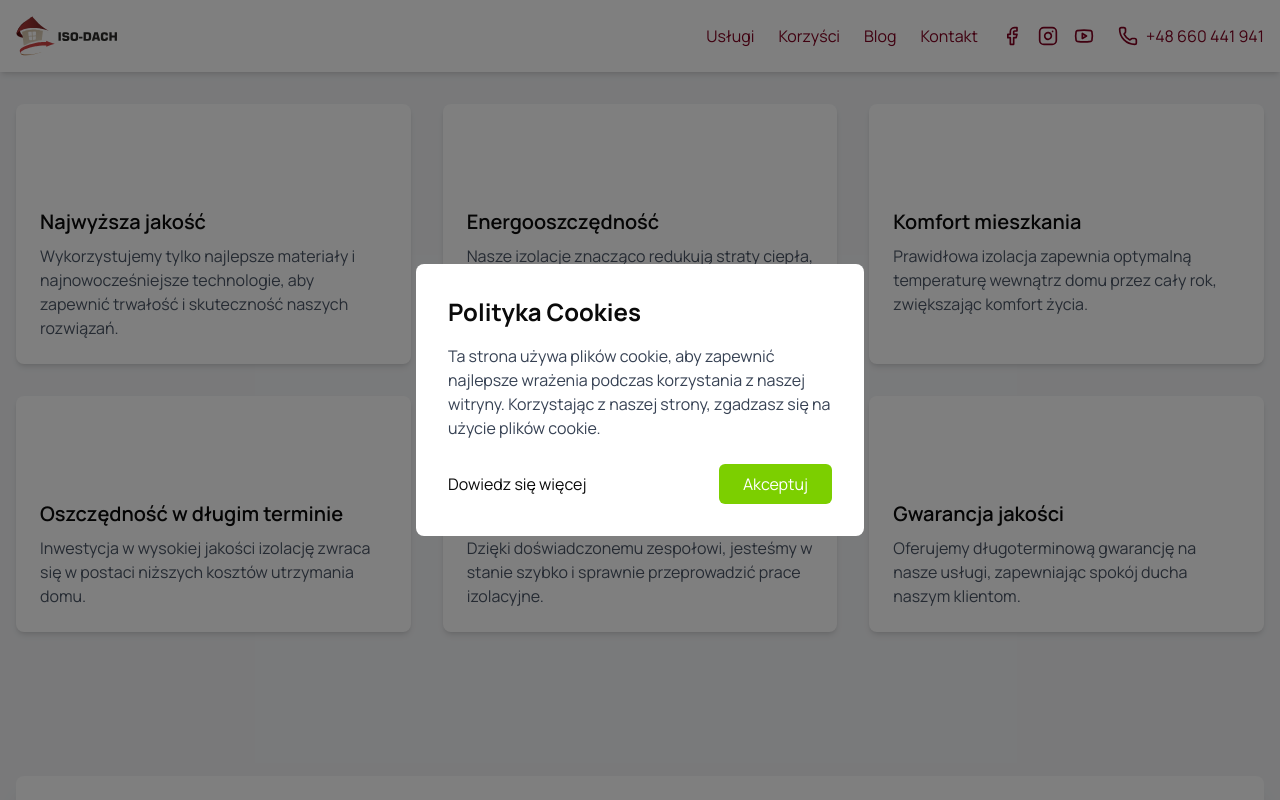
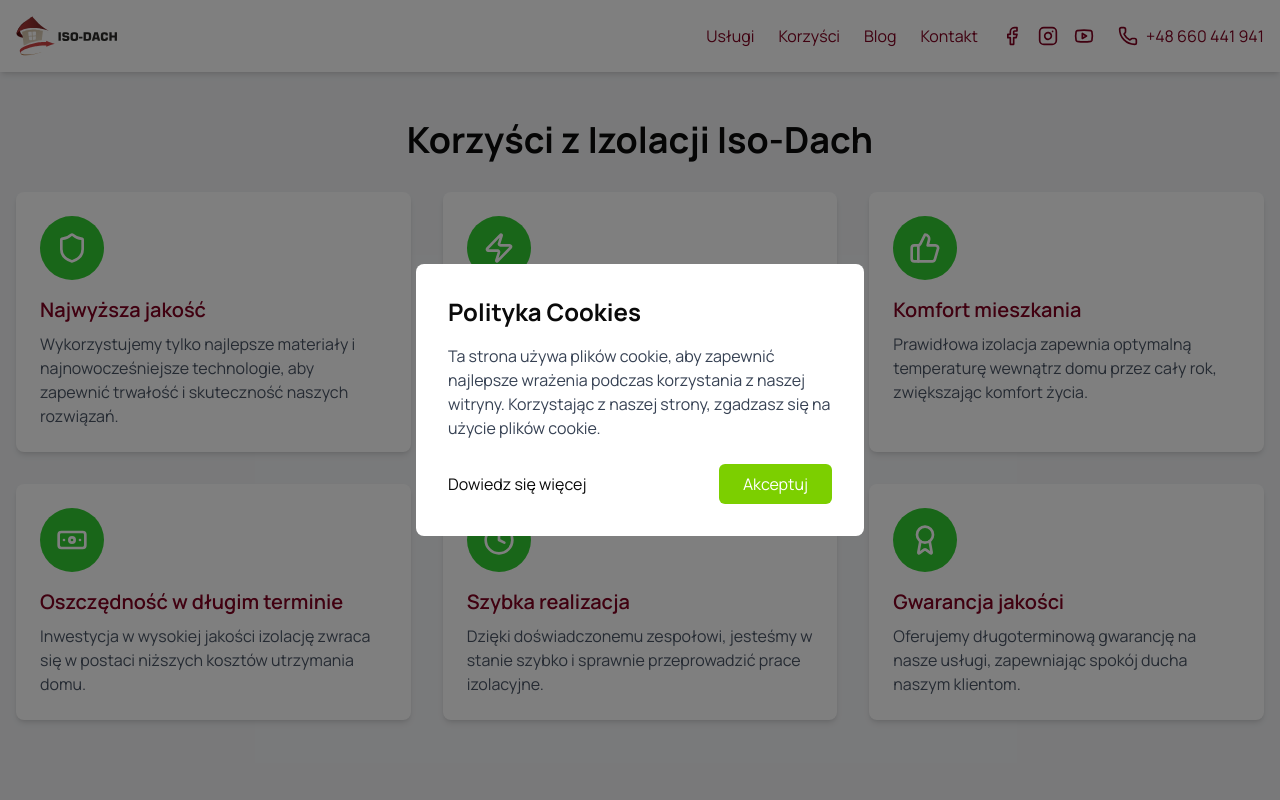
Before and after one commit to erykovsky/iso-dach, a Next.js app: page /korzysci in a window 1280 px wide. Shown: the top 800 px of the page. Built offline with nearby package versions, Linux system fonts and the light colour scheme.

Commit message:
dodano politykę cookies

```diff
--- a/app/korzysci/page.tsx
+++ b/app/korzysci/page.tsx
@@ -1,6 +1,7 @@
+import type { Metadata } from "next";
 import Link from "next/link";
 import {
-  ArrowLeft,
+  ArrowRight,
   Shield,
   Zap,
   ThumbsUp,
@@ -8,6 +9,13 @@ import {
   Clock,
   Award,
 } from "lucide-react";
+import { BenefitCard } from "@/components/benefit-card";
+
+export const metadata: Metadata = {
+  title: "Korzyści z Izolacji | Iso-Dach",
+  description:
+    "Odkryj korzyści profesjonalnej izolacji od Iso-Dach: oszczędność energii, komfort mieszkania i długoterminowe oszczędności.",
+};
 
 const benefits = [
   {
@@ -51,30 +59,20 @@ const benefits = [
 export default function BenefitsPage() {
   return (
     <div className="min-h-screen bg-gray-100">
-      <main className="container mx-auto px-4 py-8">
+      <main className="container mx-auto px-4 py-12">
+        <h1 className="text-4xl font-bold text-burgundy mb-8 text-center">
+          Korzyści z Izolacji Iso-Dach
+        </h1>
         <div className="grid gap-8 md:grid-cols-2 lg:grid-cols-3">
           {benefits.map((benefit, index) => (
-            <div
-              key={index}
-              className="bg-white rounded-lg shadow-md overflow-hidden"
-            >
-              <div className="p-6">
-                <div className="flex items-center justify-center w-16 h-16 bg-lime-green rounded-full mb-4">
-                  <benefit.icon className="w-8 h-8 text-white" />
-                </div>
-                <h2 className="text-xl font-semibold mb-2 text-burgundy">
-                  {benefit.title}
-                </h2>
-                <p className="text-gray-600">{benefit.description}</p>
-              </div>
-            </div>
+            <BenefitCard key={index} {...benefit} />
           ))}
         </div>
       </main>
-      <div className="bg-burgundy mt-12 py-16">
+      <section className="bg-burgundy mt-12 py-16">
         <div className="container mx-auto px-4">
           <div className="bg-white rounded-lg shadow-xl p-8 md:p-12 text-center">
-            <h2 className="text-3xl md:text-4xl font-bold text-burgundy mb-4">
+            <h2 className="text-3xl md:text-4xl font-bold text-[#800020] mb-4">
               Przekonaj się sam!
             </h2>
             <p className="text-gray-600 text-lg mb-6">
@@ -83,14 +81,14 @@ export default function BenefitsPage() {
             </p>
             <Link
               href="/wycena"
-              className="inline-flex items-center px-6 py-3 border border-transparent text-base font-medium rounded-md text-white bg-lime-green hover:bg-lime-green/90 transition-colors duration-300 ease-in-out"
+              className="inline-flex items-center px-6 py-3 border border-transparent text-base font-medium rounded-md text-white bg-[#32CD32] hover:bg-lime-500/90 transition-colors duration-300 ease-in-out"
             >
               Zamów bezpłatną wycenę
-              <ArrowLeft className="ml-2 -mr-1 h-5 w-5" aria-hidden="true" />
+              <ArrowRight className="ml-2 -mr-1 h-5 w-5" aria-hidden="true" />
             </Link>
           </div>
         </div>
-      </div>
+      </section>
     </div>
   );
 }
--- a/app/polityka-cookies/page.tsx
+++ b/app/polityka-cookies/page.tsx
@@ -9,18 +9,21 @@ export default function CookiePolicyPage() {
   return (
     <div className="min-h-screen bg-gray-100 py-12">
       <div className="container mx-auto px-4">
-    <h1 className="text-4xl font-bold text-burgundy mb-8">Polityka Cookies</h1>
+        <h1 className="text-4xl font-bold text-burgundy mb-8">
+          Polityka Cookies
+        </h1>
         <div className="bg-white rounded-lg shadow-md p-8">
           <h2 className="text-2xl font-semibold text-burgundy mb-4">
             Co to są pliki cookies?
           </h2>
           <p className="mb-4">
-      Pliki cookies (tzw. "ciasteczka") stanowią dane informatyczne, w
-      szczególności pliki tekstowe, które przechowywane są w urządzeniu końcowym
-      Użytkownika Serwisu i przeznaczone są do korzystania ze stron
-      internetowych Serwisu. Cookies zazwyczaj zawierają nazwę strony
-      internetowej, z której pochodzą, czas przechowywania ich na urządzeniu
-      końcowym oraz unikalny numer.
+            Pliki cookies (tzw. &quot;ciasteczka&quot;) stanowią dane
+            informatyczne, w szczególności pliki tekstowe, które przechowywane
+            są w urządzeniu końcowym Użytkownika Serwisu i przeznaczone są do
+            korzystania ze stron internetowych Serwisu. Cookies zazwyczaj
+            zawierają stron internetowych Serwisu. Cookies zazwyczaj zawierają
+            nazwę strony internetowej, z której pochodzą, czas przechowywania
+            ich na urządzeniu końcowym oraz unikalny numer.
           </p>
 
           <h2 className="text-2xl font-semibold text-burgundy mb-4 mt-8">
@@ -33,14 +36,14 @@ export default function CookiePolicyPage() {
               Użytkownika oraz optymalizacji korzystania ze stron internetowych
             </li>
             <li>
-       tworzenia statystyk, które pomagają zrozumieć, w jaki sposób Użytkownicy
-       Serwisu korzystają ze stron internetowych, co umożliwia ulepszanie ich
-       struktury i zawartości
+              tworzenia statystyk, które pomagają zrozumieć, w jaki sposób
+              Użytkownicy Serwisu korzystają ze stron internetowych, co
+              umożliwia ulepszanie ich struktury i zawartości
             </li>
             <li>
-       utrzymanie sesji Użytkownika Serwisu (po zalogowaniu), dzięki której
-       Użytkownik nie musi na każdej podstronie Serwisu ponownie wpisywać loginu
-       i hasła
+              utrzymanie sesji Użytkownika Serwisu (po zalogowaniu), dzięki
+              której Użytkownik nie musi na każdej podstronie Serwisu ponownie
+              wpisywać loginu i hasła
             </li>
           </ul>
 
@@ -53,11 +56,12 @@ export default function CookiePolicyPage() {
             przechowywanie plików cookies w urządzeniu końcowym Użytkownika.
             Użytkownicy Serwisu mogą dokonać w każdym czasie zmiany ustawień
             dotyczących plików cookies. Ustawienia te mogą zostać zmienione w
-      szczególności w taki sposób, aby blokować automatyczną obsługę plików
-      cookies w ustawieniach przeglądarki internetowej bądź informować o ich
-      każdorazowym zamieszczeniu w urządzeniu Użytkownika Serwisu. Szczegółowe
-      informacje o możliwości i sposobach obsługi plików cookies dostępne są w
-      ustawieniach oprogramowania (przeglądarki internetowej).
+            szczególności w taki sposób, aby blokować automatyczną obsługę
+            plików cookies w ustawieniach przeglądarki internetowej bądź
+            informować o ich każdorazowym zamieszczeniu w urządzeniu Użytkownika
+            Serwisu. Szczegółowe informacje o możliwości i sposobach obsługi
+            plików cookies dostępne są w ustawieniach oprogramowania
+            (przeglądarki internetowej).
           </p>
 
           {/* <p className="mt-8 text-sm text-gray-600">
--- /dev/null
+++ b/components/benefit-card.tsx
@@ -0,0 +1,25 @@
+import type { LucideIcon } from "lucide-react";
+
+interface BenefitCardProps {
+  icon: LucideIcon;
+  title: string;
+  description: string;
+}
+
+export function BenefitCard({
+  icon: Icon,
+  title,
+  description,
+}: BenefitCardProps) {
+  return (
+    <div className="bg-white rounded-lg shadow-md overflow-hidden transition-transform duration-300 hover:scale-105">
+      <div className="p-6">
+        <div className="flex items-center justify-center w-16 h-16 bg-[#32CD32] rounded-full mb-4">
+          <Icon className="w-8 h-8 text-white" aria-hidden="true" />
+        </div>
+        <h2 className="text-xl font-semibold mb-2 text-[#800020]">{title}</h2>
+        <p className="text-gray-600">{description}</p>
+      </div>
+    </div>
+  );
+}
```
Lines whose indentation alone changed are shown as unchanged.
